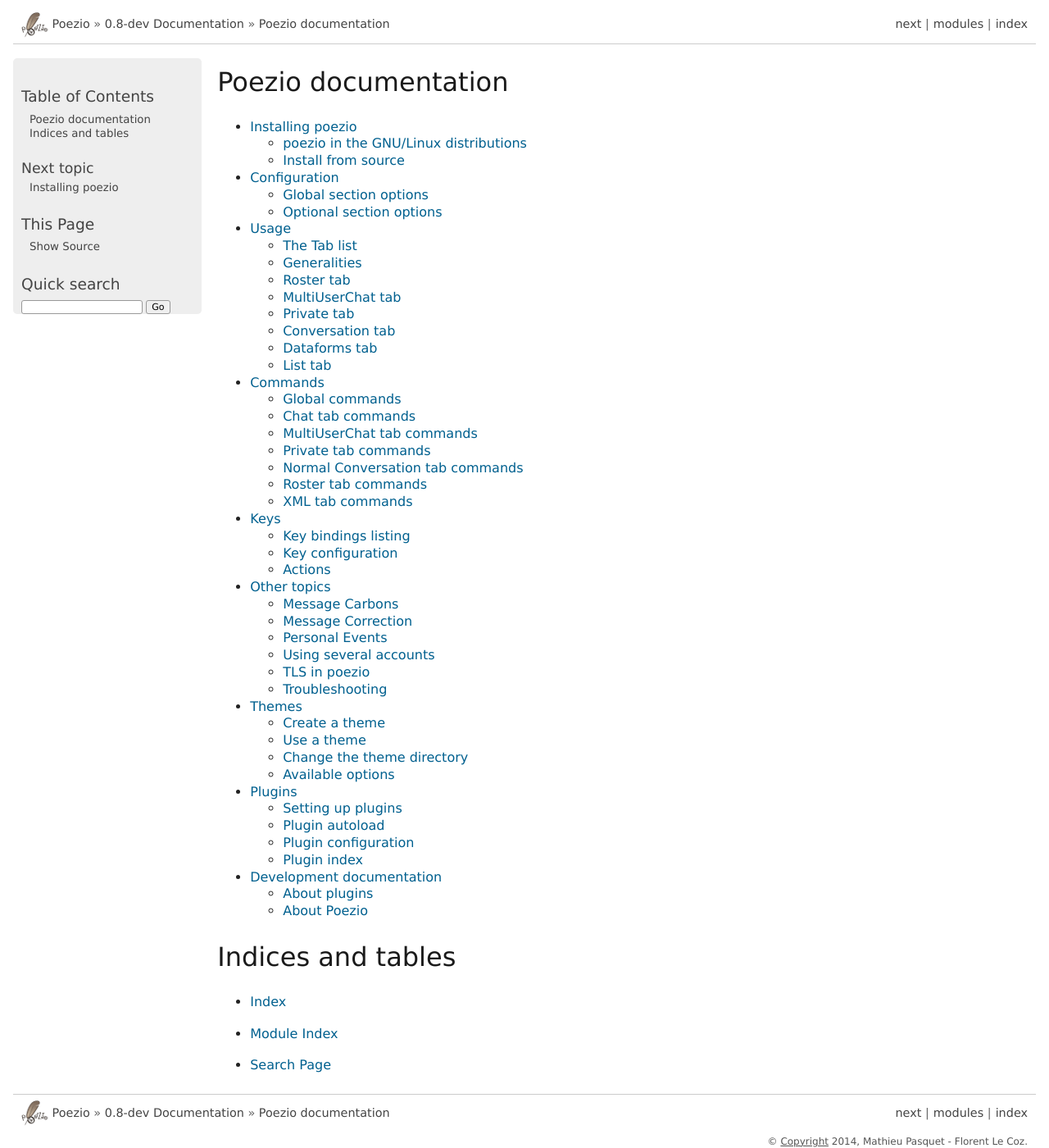
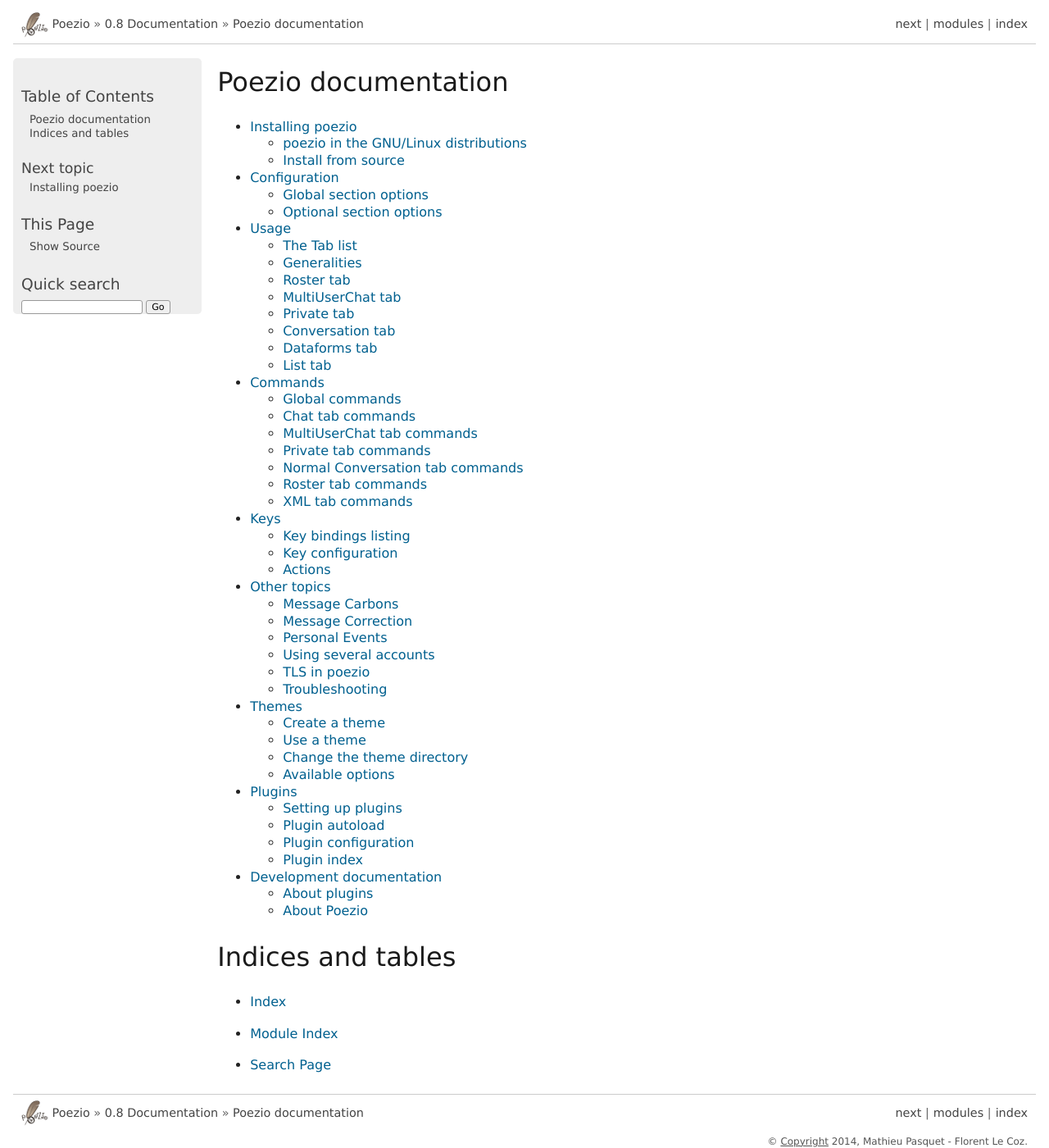
Before and after one commit to poezio/poezio, a Sphinx documentation site: the page built from doc/source/index.rst, in a window 1280 px wide and 1400 px high. Shown: the whole window at 82% size. Built offline with Sphinx 7.4.7, drawn with Linux system fonts in a browser that asks for light colours.

Commit message:
Bump version of the documentation too

```diff
--- a/doc/source/conf.py
+++ b/doc/source/conf.py
@@ -55,7 +55,7 @@
 # The short X.Y version.
 version = '0.8'
 # The full version, including alpha/beta/rc tags.
-release = '0.8-dev'
+release = '0.8'
 
 add_function_parentheses = True
 
```
